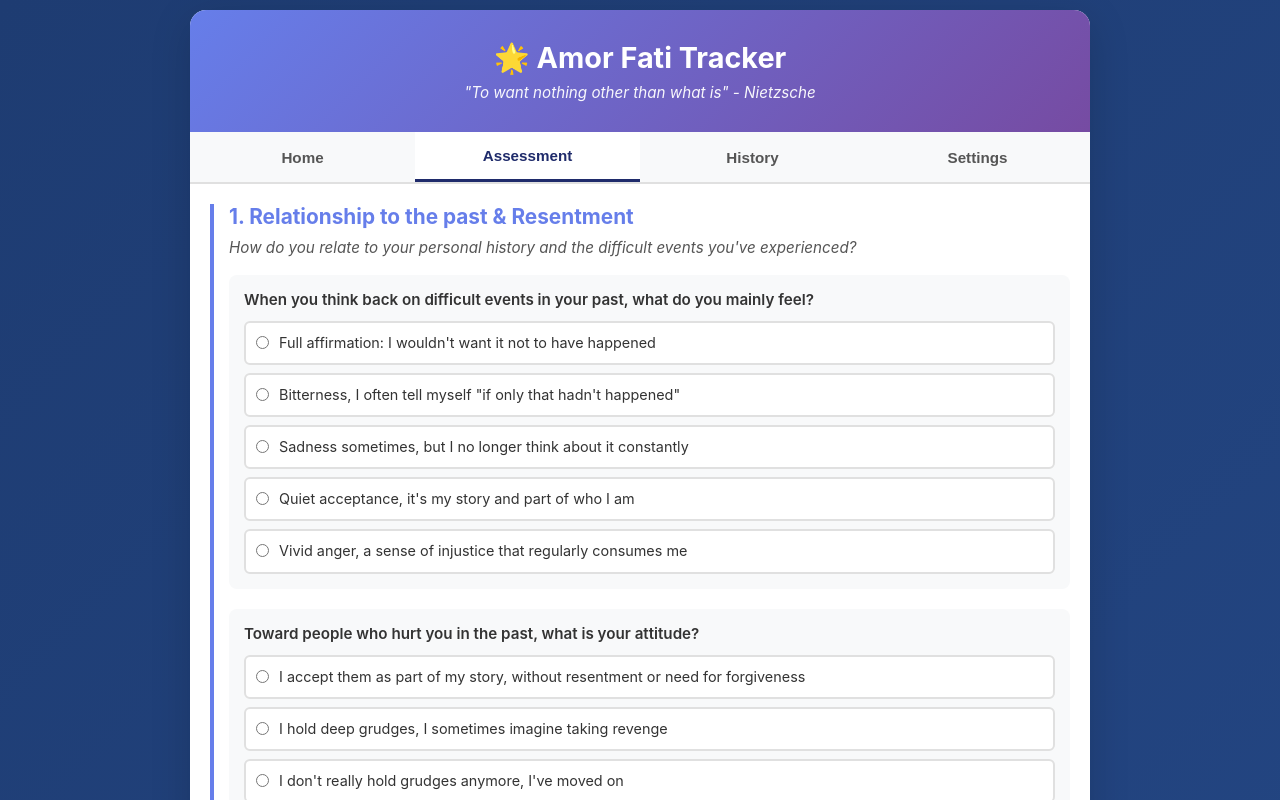
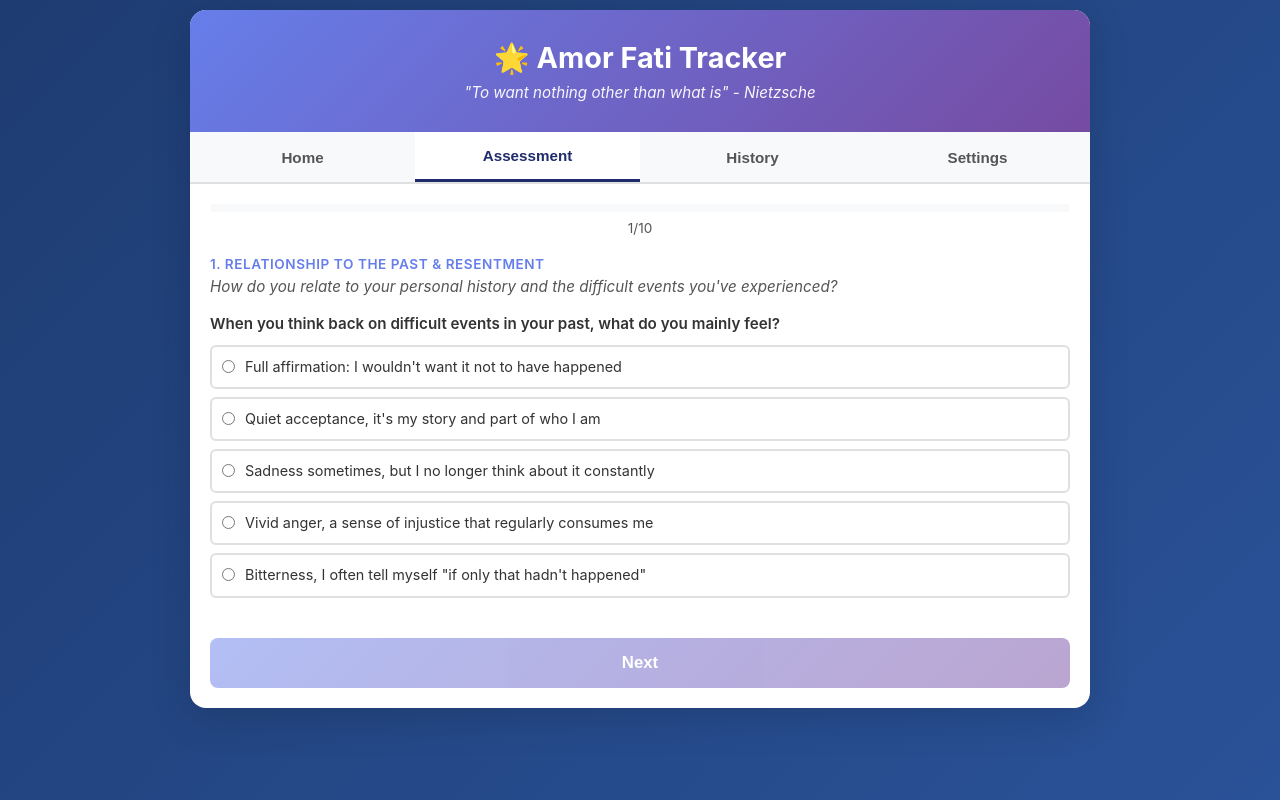
Before and after one commit to mickeymick25/AmorFati, a website built with Vite: page index.html in a window 1280 px wide. Both pictures are taken after a click on the tab "Assessment". Shown: the top 800 px of the page. Built offline with nearby package versions, Linux system fonts and the light colour scheme.

Commit message:
feat: P7 — one-question-per-screen assessment flow (Duolingo-style)

```diff
--- a/src/i18n/locales/en.json
+++ b/src/i18n/locales/en.json
@@ -70,7 +70,12 @@
     "contextLabel": "📝 Context note (optional)",
     "contextPlaceholder": "What's going on in your life right now? (e.g., hard week at work, calm period, significant event...)",
     "calculateBtn": "📊 Calculate my score",
-    "newAssessmentBtn": "New assessment"
+    "newAssessmentBtn": "New assessment",
+    "next": "Next",
+    "previous": "Previous",
+    "seeResults": "📊 See my results",
+    "progress": "{{n}}/{{total}}",
+    "contextScreenTitle": "📝 Context note (optional)"
   },
   "results": {
     "totalScore": "Total score: {{score}}/40",
--- a/src/i18n/locales/fr.json
+++ b/src/i18n/locales/fr.json
@@ -70,7 +70,12 @@
     "contextLabel": "📝 Note de contexte (optionnel)",
     "contextPlaceholder": "Que se passe-t-il dans ta vie en ce moment ? (ex: semaine difficile au travail, période de calme, événement marquant...)",
     "calculateBtn": "📊 Calculer mon score",
-    "newAssessmentBtn": "Nouvelle évaluation"
+    "newAssessmentBtn": "Nouvelle évaluation",
+    "next": "Suivant",
+    "previous": "Précédent",
+    "seeResults": "📊 Voir mes résultats",
+    "progress": "{{n}}/{{total}}",
+    "contextScreenTitle": "📝 Note de contexte (optionnel)"
   },
   "results": {
     "totalScore": "Score total : {{score}}/40",
--- /dev/null
+++ b/src/ui/assessment-flow.js
@@ -0,0 +1,136 @@
+// ========================================
+// AmorFati — Assessment Flow (one-question-per-screen)
+// ========================================
+// Navigation logic for the sequenced assessment form.
+// 10 question screens (indices 0-9) + 1 context-note screen (index 10).
+// The renderer renders all screens in the DOM; this module shows/hides them.
+
+import { t } from "../i18n/index.js";
+
+export const TOTAL_SCREENS = 11; // 10 questions + context-note
+const QUESTION_COUNT = 10;
+const LAST_SCREEN_INDEX = TOTAL_SCREENS - 1;
+
+let currentQuestion = 0;
+
+function clampIndex(index) {
+  if (index < 0) return 0;
+  if (index > LAST_SCREEN_INDEX) return LAST_SCREEN_INDEX;
+  return index;
+}
+
+function getScreen(index) {
+  return document.querySelector(`.question-screen[data-index="${index}"]`);
+}
+
+function updateProgress(index) {
+  const fill = document.querySelector(".progress-fill");
+  if (fill) {
+    // Progress is relative to the 10 questions only (context screen = 100%).
+    const pct = Math.min(100, (index / QUESTION_COUNT) * 100);
+    fill.style.width = `${pct}%`;
+  }
+  const text = document.querySelector(".progress-text");
+  if (text) {
+    // On the context screen (index 10), show 10/10.
+    const shown = Math.min(index + 1, QUESTION_COUNT);
+    text.textContent = t("assessment.progress", {
+      n: shown,
+      total: QUESTION_COUNT,
+    });
+  }
+}
+
+/**
+ * Show the screen at the given index, hide all others, update progress + buttons.
+ * @param {number} index - 0-based screen index (0-9 questions, 10 context)
+ */
+export function goToQuestion(index) {
+  const target = clampIndex(index);
+  currentQuestion = target;
+
+  document.querySelectorAll(".question-screen").forEach((el) => {
+    el.classList.remove("active");
+  });
+  const screen = getScreen(target);
+  if (screen) {
+    screen.classList.add("active");
+  }
+
+  updateProgress(target);
+  updateFlowButtons();
+}
+
+/**
+ * Advance to the next screen (clamped to last).
+ */
+export function nextQuestion() {
+  if (currentQuestion < LAST_SCREEN_INDEX) {
+    goToQuestion(currentQuestion + 1);
+  }
+}
+
+/**
+ * Go back to the previous screen (clamped to 0).
+ */
+export function prevQuestion() {
+  if (currentQuestion > 0) {
+    goToQuestion(currentQuestion - 1);
+  }
+}
+
+/**
+ * @returns {number} current screen index (0-10)
+ */
+export function getCurrentQuestion() {
+  return currentQuestion;
+}
+
+/**
+ * @returns {boolean} true if on the last (context-note) screen
+ */
+export function isLastScreen() {
+  return currentQuestion === LAST_SCREEN_INDEX;
+}
+
+/**
+ * Update the Previous/Next button states based on the current screen:
+ * - Previous: hidden on the first screen, visible otherwise.
+ * - Next: disabled if no radio selected on a question screen; re-purposed as
+ *   "see results" (data-action="see-results") on the last screen.
+ */
+export function updateFlowButtons() {
+  const prevBtn = document.getElementById("prevBtn");
+  const nextBtn = document.getElementById("nextBtn");
+  if (prevBtn) {
+    prevBtn.hidden = currentQuestion === 0;
+  }
+  if (!nextBtn) return;
+
+  if (currentQuestion === LAST_SCREEN_INDEX) {
+    // Context screen: button becomes "see results", always enabled.
+    nextBtn.disabled = false;
+    nextBtn.setAttribute("data-action", "see-results");
+    nextBtn.textContent = t("assessment.seeResults");
+  } else {
+    nextBtn.setAttribute("data-action", "next");
+    nextBtn.textContent = t("assessment.next");
+    // Disable Next if no radio is checked on the current question screen.
+    const screen = getScreen(currentQuestion);
+    const checked = screen
+      ? screen.querySelector('input[type="radio"]:checked')
+      : null;
+    nextBtn.disabled = !checked;
+  }
+}
+
+/**
+ * Reset the flow to the first screen.
+ */
+export function resetFlow() {
+  // Clear any previously selected radios so the flow starts clean.
+  document
+    .querySelectorAll("#assessmentForm input[type=radio]:checked")
+    .forEach((r) => (r.checked = false));
+  goToQuestion(0);
+}
--- a/src/ui/renderer.js
+++ b/src/ui/renderer.js
@@ -16,6 +16,7 @@ import {
 } from "../logic.js";
 import { appState } from "./state.js";
 import { t, getCurrentLang } from "../i18n/index.js";
+import { resetFlow } from "./assessment-flow.js";
 
 // ========================================
 // Assessment Form
@@ -25,51 +26,70 @@ export function renderAssessmentForm() {
   const container = document.getElementById("assessmentFormContainer");
   if (!container) return;
 
-  let html = '<form id="assessmentForm">';
-
+  // Build a flat ordered list of questions with their dimension order.
+  const allQuestions = [];
   for (const dim of DIMENSION_INFO) {
-    const dimQuestions = QUESTIONS.filter((q) => q.dimension === dim.name);
-
-    html += '<div class="dimension">';
-    html += `<h2>${escapeHtml(t(`dimension.${dim.order}.title`))}</h2>`;
-    html += `<p class="dimension-description">${escapeHtml(t(`dimension.${dim.order}.description`))}</p>`;
-
-    for (const question of dimQuestions) {
-      html += '<div class="question">';
-      html += `<div class="question-text">${escapeHtml(t(`${question.id}.text`))}</div>`;
-      html += '<div class="options">';
-
-      for (const option of shuffle(question.options)) {
-        html += '<label class="option">';
-        html += `<input type="radio" name="${escapeHtml(question.id)}" value="${option.value}" />`;
-        html += '<span class="option-label">';
-        html += escapeHtml(t(`${question.id}.opt${option.value}`));
-        html += "</span>";
-        html += "</label>";
-      }
-
-      html += "</div>";
-      html += "</div>";
+    const dimQs = QUESTIONS.filter((q) => q.dimension === dim.name);
+    for (const q of dimQs) {
+      allQuestions.push({ question: q, dimOrder: dim.order });
     }
-
-    html += "</div>";
   }
 
-  // Context Note
-  html += '<div class="context-note">';
+  let html = '<form id="assessmentForm"\u003e';
+
+  // Progress bar + text (relative to the 10 questions)
   html +=
-    '<label for="contextNote">' +
-    escapeHtml(t("assessment.contextLabel")) +
-    "</label>";
-  html += `<textarea id="contextNote" data-i18n-attr="placeholder:assessment.contextPlaceholder" placeholder="${escapeHtml(t("assessment.contextPlaceholder"))}"></textarea>`;
-  html += "</div>";
+    '<div class="progress-bar"\u003e\u003cdiv class="progress-fill"\u003e\u003c/div\u003e\u003c/div\u003e';
+  html += '<div class="progress-text" aria-live="polite"\u003e\u003c/div\u003e';
 
-  html += '<button type="button" class="btn" onclick="calculateResults()">';
-  html += escapeHtml(t("assessment.calculateBtn"));
-  html += "</button>";
-  html += "</form>";
+  // One screen per question
+  allQuestions.forEach(({ question, dimOrder }, index) => {
+    const showDimDesc =
+      index === 0 ||
+      allQuestions[index].dimOrder !== allQuestions[index - 1].dimOrder;
+    html += `<div class="question-screen" data-index="${index}" tabindex="-1"\u003e`;
+    html += `<div class="dimension-tag"\u003e${escapeHtml(t(`dimension.${dimOrder}.title`))}\u003c/div\u003e`;
+    if (showDimDesc) {
+      html += `<p class="dimension-description"\u003e${escapeHtml(t(`dimension.${dimOrder}.description`))}\u003c/p\u003e`;
+    }
+    html += `<div class="question-text"\u003e${escapeHtml(t(`${question.id}.text`))}\u003c/div\u003e`;
+    html += '<div class="options"\u003e';
+    for (const option of shuffle(question.options)) {
+      html += '<label class="option"\u003e';
+      html += `<input type="radio" name="${escapeHtml(question.id)}" value="${option.value}" /\u003e`;
+      html += '<span class="option-label"\u003e';
+      html += escapeHtml(t(`${question.id}.opt${option.value}`));
+      html += "\u003c/span\u003e";
+      html += "\u003c/label\u003e";
+    }
+    html += "\u003c/div\u003e"; // .options
+    html += "\u003c/div\u003e"; // .question-screen
+  });
+
+  // Final screen: context note (index = allQuestions.length)
+  const contextIndex = allQuestions.length;
+  html += `<div class="question-screen" data-index="${contextIndex}" tabindex="-1"\u003e`;
+  html += '<div class="context-note"\u003e';
+  html +=
+    '<label for="contextNote"\u003e' +
+    escapeHtml(t("assessment.contextScreenTitle")) +
+    "\u003c/label\u003e";
+  html += `<textarea id="contextNote" data-i18n-attr="placeholder:assessment.contextPlaceholder" placeholder="${escapeHtml(t("assessment.contextPlaceholder"))}"\u003e\u003c/textarea\u003e`;
+  html += "\u003c/div\u003e"; // .context-note
+  html += "\u003c/div\u003e"; // .question-screen
+
+  // Flow buttons
+  html += '<div class="flow-buttons"\u003e';
+  html += `<button type="button" class="btn btn-secondary" id="prevBtn"\u003e${escapeHtml(t("assessment.previous"))}\u003c/button\u003e`;
+  html += `<button type="button" class="btn" id="nextBtn"\u003e${escapeHtml(t("assessment.next"))}\u003c/button\u003e`;
+  html += "\u003c/div\u003e"; // .flow-buttons
+
+  html += "\u003c/form\u003e";
 
   container.innerHTML = html;
+
+  // Initialize the flow: show the first screen, hide others, update buttons.
+  resetFlow();
 }
 
 // ========================================
--- a/styles.css
+++ b/styles.css
@@ -315,6 +315,65 @@ body {
   flex: 1;
   line-height: 1.4;
   font-size: 0.9em;
+}
+
+/* Assessment flow (one question per screen) */
+.question-screen {
+  display: none;
+  animation: fadeIn 0.25s;
+}
+
+.question-screen.active {
+  display: block;
+}
+
+.dimension-tag {
+  color: var(--primary);
+  font-weight: 600;
+  font-size: 0.85em;
+  text-transform: uppercase;
+  letter-spacing: 0.04em;
+  margin-bottom: 4px;
+}
+
+/* Progress bar (relative to the 10 questions) */
+.progress-bar {
+  height: 8px;
+  background: var(--bg-subtle);
+  border-radius: 4px;
+  overflow: hidden;
+  margin-bottom: 8px;
+}
+
+.progress-fill {
+  height: 100%;
+  width: 0%;
+  background: linear-gradient(90deg, var(--primary), var(--secondary));
+  transition: width 0.3s ease;
+}
+
+.progress-text {
+  text-align: center;
+  color: var(--text-secondary);
+  font-size: 0.85em;
+  margin-bottom: 20px;
+}
+
+/* Flow buttons (Previous / Next) */
+.flow-buttons {
+  display: flex;
+  justify-content: space-between;
+  gap: 10px;
+  margin-top: 20px;
+}
+
+#prevBtn[hidden] {
+  display: none;
+}
+
+#nextBtn:disabled {
+  opacity: 0.5;
+  cursor: not-allowed;
 }
 
 /* Context Note */
```
Also changed, not shown: Doc/brief-handoff.md (+20 -13 lines), Doc/retours-utilisateur.md (+1 -1 lines), app.js (+28 -2 lines), tests/ui/assessment-flow.test.js (added, +177 -0 lines).
